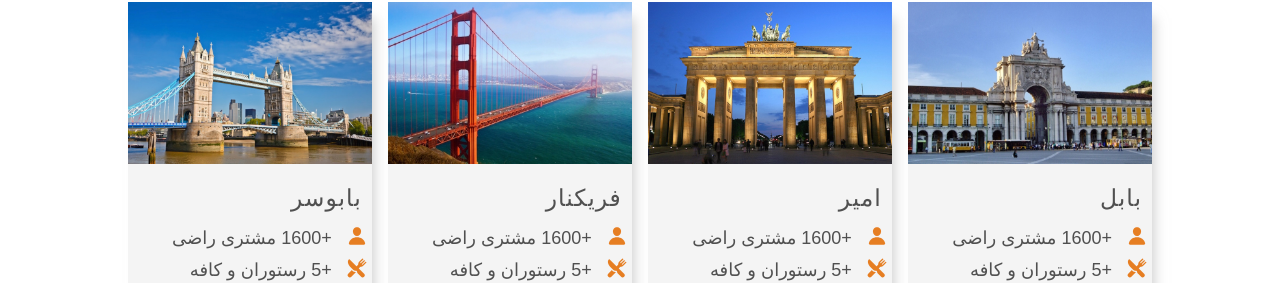
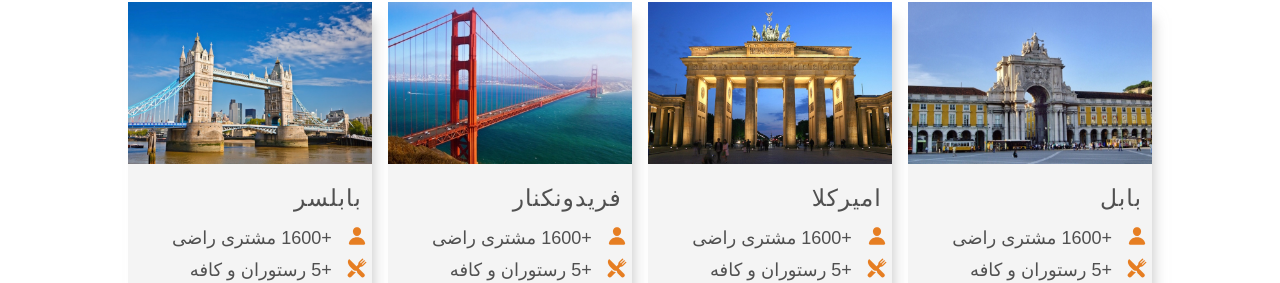
Before and after one commit to matinkhorshidi/CooKWise.github.io, a plain HTML site: page index.html in a window 1280 px wide. Shown: the part 3099-3382 px from the top of the page. Drawn offline with nearby package versions, Linux system fonts and the light colour scheme; a web font is replaced by a local one.

Commit message:
Update index.html

```diff
--- a/index.html
+++ b/index.html
@@ -183,7 +183,7 @@
         <div class="second-row js--wp-2">
             <div class="col span-1-of-4 city-box">
                 <a href="#"><img src="resources/css/img/london.jpg" alt="city image 1"></a>
-                <h3>بابوسر </h3>
+                <h3>بابلسر </h3>
                 <div>
                     <ion-icon name="person" class="small-icon"></ion-icon>
                 </div>
@@ -198,7 +198,7 @@
             </div>
             <div class="col span-1-of-4 city-box">
                 <a href="#"><img src="resources/css/img/san-francisco.jpg" alt="city image 2"></a>
-                <h3>فریکنار </h3>
+                <h3>فریدونکنار </h3>
 
                 <div>
                     <ion-icon name="person" class="small-icon"></ion-icon>
@@ -214,7 +214,7 @@
             </div>
             <div class="col span-1-of-4 city-box">
                 <a href="#"><img src="resources/css/img/berlin.jpg" alt="city image 3"></a>
-                <h3>امیر </h3>
+                <h3>امیرکلا </h3>
                 <div>
                     <ion-icon name="person" class="small-icon"></ion-icon>
                 </div>
```
